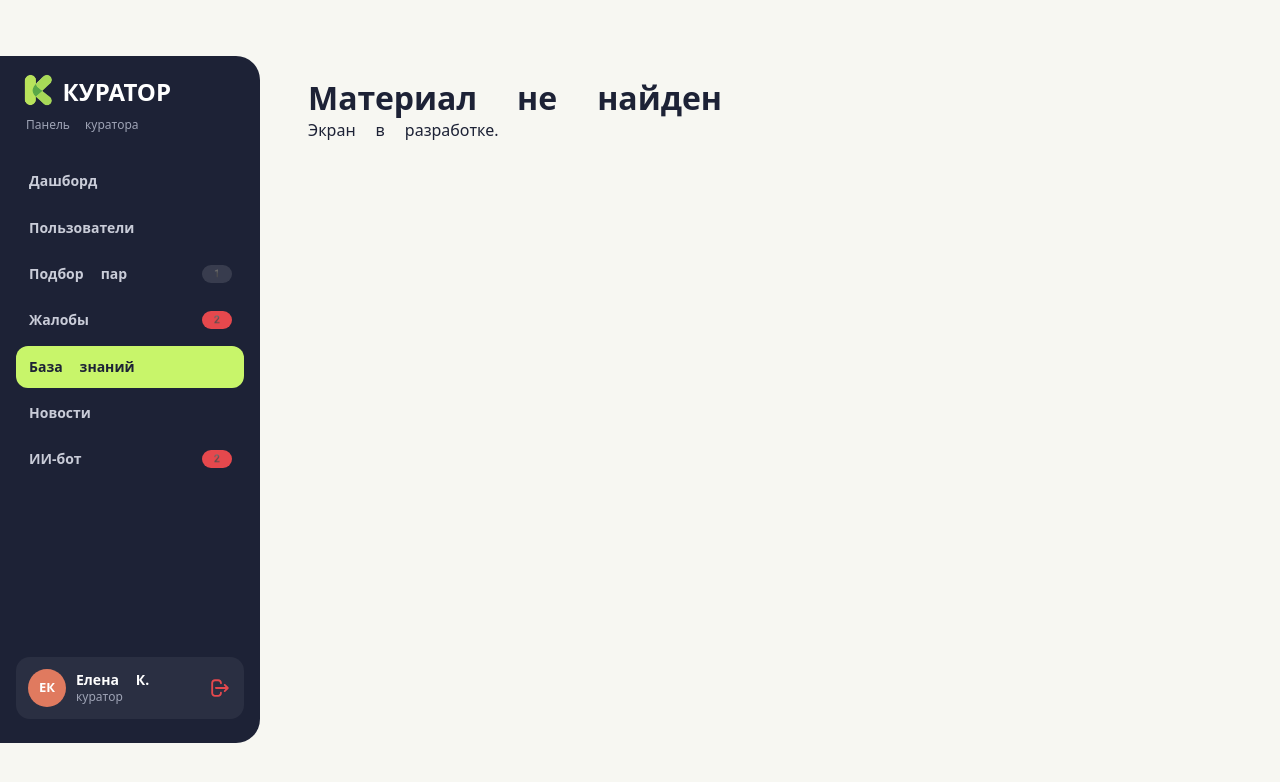
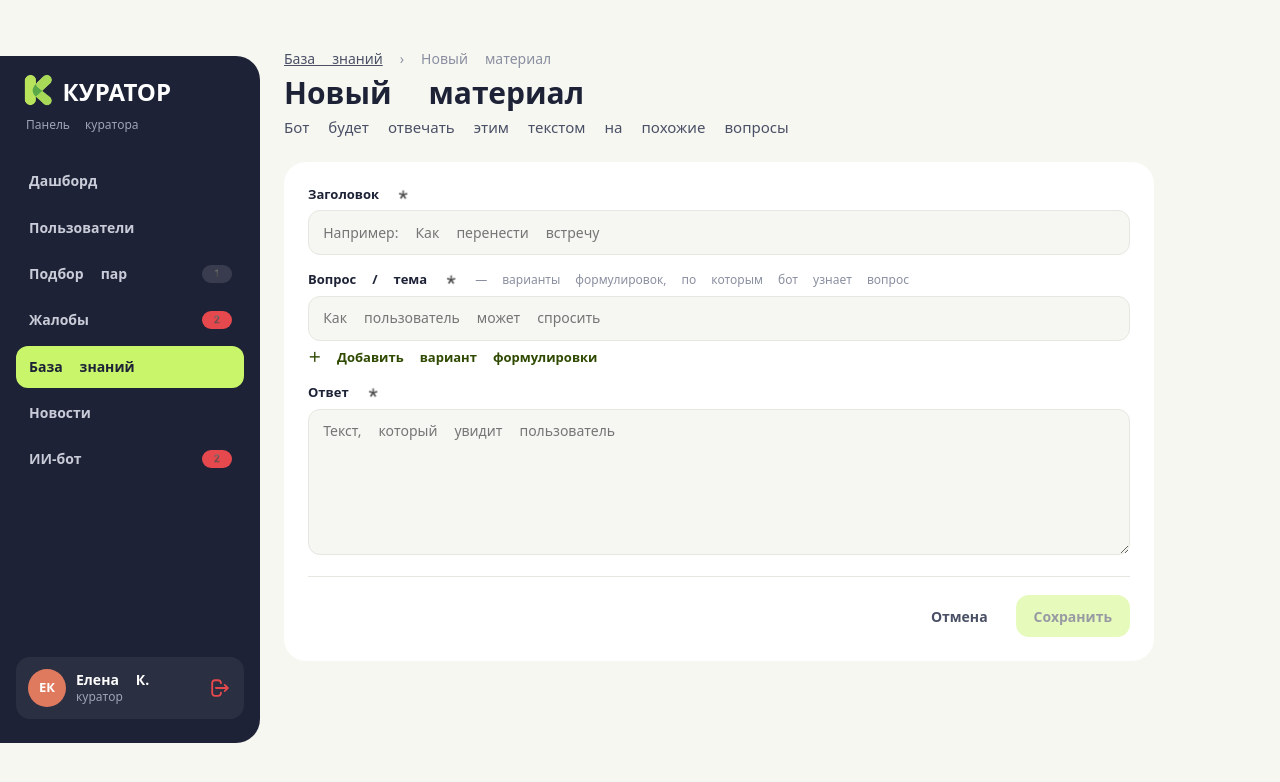
Before and after one commit to lol33229/kurator, a React (Vite) app: page /admin/knowledge/new in a window 1280 px wide. Shown: the top 782 px of the page. Built offline with nearby package versions, Linux system fonts and the light colour scheme; a web font is replaced by a local one.

Commit message:
Добавлен экран редактирования и создания

```diff
--- a/src/app/router.tsx
+++ b/src/app/router.tsx
@@ -4,6 +4,7 @@ import { AdminLayout } from '@/pages/admin/AdminLayout'
 import { ComplaintPage } from '@/pages/admin/complaints/ComplaintPage'
 import { ComplaintsPage } from '@/pages/admin/complaints/ComplaintsPage'
 import { DashboardPage } from '@/pages/admin/dashboard/DashboardPage'
+import { KnowledgeEditorPage } from '@/pages/admin/knowledge/KnowledgeEditorPage'
 import { KnowledgeItemPage } from '@/pages/admin/knowledge/KnowledgeItemPage'
 import { KnowledgePage } from '@/pages/admin/knowledge/KnowledgePage'
 import { AdminNewsPage } from '@/pages/admin/news/AdminNewsPage'
@@ -82,7 +83,9 @@ export const router = createBrowserRouter([
           { path: 'complaints/:id', element: <ComplaintPage /> },
           { path: 'users/:id', element: <UserProfilePage /> },
           { path: 'knowledge', element: <KnowledgePage /> },
+          { path: 'knowledge/new', element: <KnowledgeEditorPage /> },
           { path: 'knowledge/:id', element: <KnowledgeItemPage /> },
+          { path: 'knowledge/:id/edit', element: <KnowledgeEditorPage /> },
           { path: 'news', element: <AdminNewsPage /> },
           { path: 'news/new', element: <NewsEditorPage /> },
           { path: 'news/:id/edit', element: <NewsEditorPage /> },
--- /dev/null
+++ b/src/pages/admin/knowledge/KnowledgeEditorPage.tsx
@@ -0,0 +1,114 @@
+import { useState, type FormEvent } from 'react'
+import { useNavigate, useParams } from 'react-router'
+import { PagePlaceholder } from '@/shared/ui/PagePlaceholder'
+import { Crumbs, PageTitle } from '../AdminParts'
+import styles from './Knowledge.module.css'
+import { addKnowledge, updateKnowledge, useKnowledge } from './knowledgeStore'
+
+// Форма нового материала; с id в адресе — редактирование
+export function KnowledgeEditorPage() {
+  const { id } = useParams()
+  const navigate = useNavigate()
+  const editing = useKnowledge().find((item) => item.id === id)
+
+  const [title, setTitle] = useState(editing?.title ?? '')
+  const [questions, setQuestions] = useState(editing?.questions ?? [''])
+  const [answer, setAnswer] = useState(editing?.answer ?? '')
+
+  if (id && !editing) return <PagePlaceholder title="Материал не найден" />
+
+  const filled = questions.map((question) => question.trim()).filter(Boolean)
+  const ready = title.trim() !== '' && filled.length > 0 && answer.trim() !== ''
+  const back = editing ? `/admin/knowledge/${editing.id}` : '/admin/knowledge'
+
+  const setQuestion = (index: number, value: string) =>
+    setQuestions((list) => list.map((question, i) => (i === index ? value : question)))
+
+  const submit = (event: FormEvent) => {
+    event.preventDefault()
+    if (!ready) return
+    const data = { title: title.trim(), questions: filled, answer: answer.trim() }
+    if (editing) {
+      updateKnowledge(editing.id, data)
+      navigate(back, { state: { toast: 'Изменения сохранены' } })
+    } else {
+      addKnowledge(data)
+      navigate(back, { state: { toast: 'Материал добавлен' } })
+    }
+  }
+
+  return (
+    <>
+      <Crumbs to="/admin/knowledge" label="База знаний" current={editing ? editing.title : 'Новый материал'} />
+      <PageTitle
+        title={editing ? 'Редактирование' : 'Новый материал'}
+        subtitle={editing ? `Обновлено ${editing.updated}` : 'Бот будет отвечать этим текстом на похожие вопросы'}
+      />
+
+      <form className={styles.form} onSubmit={submit}>
+        <label className={styles.label} htmlFor="kb-title">
+          Заголовок <span className={styles.star}>*</span>
+        </label>
+        <input
+          id="kb-title"
+          className={styles.field}
+          value={title}
+          placeholder="Например: Как перенести встречу"
+          required
+          onChange={(event) => setTitle(event.target.value)}
+        />
+
+        <p className={styles.label} id="kb-questions">
+          Вопрос / тема <span className={styles.star}>*</span> <span className={styles.hint}>— варианты формулировок, по которым бот узнает вопрос</span>
+        </p>
+        <ul className={styles.questions} aria-labelledby="kb-questions">
+          {questions.map((question, index) => (
+            <li key={index} className={styles.questionRow}>
+              <input
+                className={styles.field}
+                value={question}
+                placeholder="Как пользователь может спросить"
+                aria-label={`Формулировка ${index + 1}`}
+                onChange={(event) => setQuestion(index, event.target.value)}
+              />
+              {index > 0 && (
+                <button
+                  type="button"
+                  className={styles.removeQuestion}
+                  aria-label={`Удалить формулировку ${index + 1}`}
+                  onClick={() => setQuestions((list) => list.filter((_, i) => i !== index))}
+                >
+                  ✕
+                </button>
+              )}
+            </li>
+          ))}
+        </ul>
+        <button type="button" className={styles.addQuestion} onClick={() => setQuestions((list) => [...list, ''])}>
+          ＋ Добавить вариант формулировки
+        </button>
+
+        <label className={`${styles.label} ${styles.answerLabel}`} htmlFor="kb-answer">
+          Ответ <span className={styles.star}>*</span>
+        </label>
+        <textarea
+          id="kb-answer"
+          className={`${styles.field} ${styles.textarea}`}
+          value={answer}
+          placeholder="Текст, который увидит пользователь"
+          required
+          onChange={(event) => setAnswer(event.target.value)}
+        />
+
+        <div className={styles.footer}>
+          <button type="button" className={styles.cancel} onClick={() => navigate(back)}>
+            Отмена
+          </button>
+          <button type="submit" className={styles.save} disabled={!ready}>
+            Сохранить
+          </button>
+        </div>
+      </form>
+    </>
+  )
+}
```
